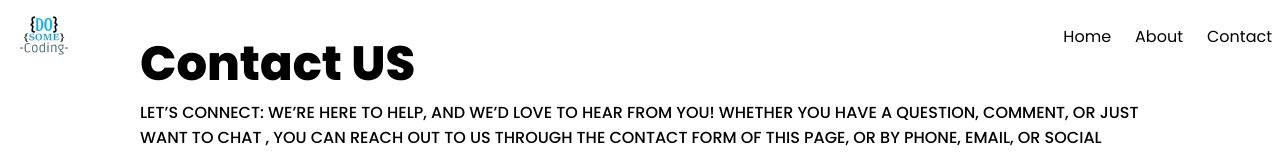
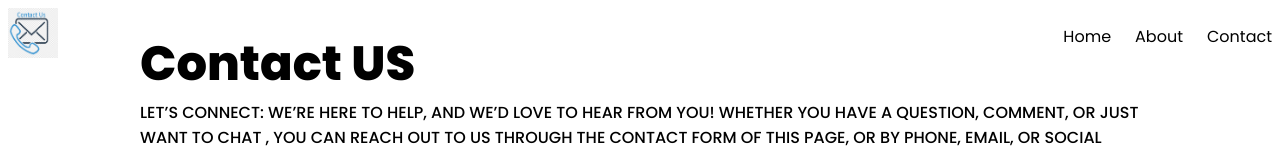
Before and after one commit to Akkash066/contactUsReactProject, a React (Vite) app: page / in a window 1280 px wide. Shown: the top 154 px of the page. Built offline with nearby package versions, Linux system fonts and the light colour scheme.

Commit message:
final touch

```diff
--- a/src/App.css
+++ b/src/App.css
@@ -3,8 +3,6 @@
 *{
   margin: 0;
 }
-
-
 body{
     font-family: "Poppins", serif;
 }
@@ -12,7 +10,6 @@ body{
   max-width: 1280px;
   margin: 0 auto;
 }
-
 .main_container{
   display: flex;
   height: calc(100vh - 72px);
--- a/src/App.jsx
+++ b/src/App.jsx
@@ -4,7 +4,6 @@ import ContactHeader from "./components/ContactHeader/ContactHeader";
 import ContactForm from './components/ContactForm/ContactForm';
 
 function App() {
-
   return (
     <>
       <Navigation />
@@ -12,7 +11,6 @@ function App() {
       <ContactHeader />
       <ContactForm />
       </main>
-
     </>
   )
 }
--- a/src/components/Navigation/Navigation.module.css
+++ b/src/components/Navigation/Navigation.css
@@ -10,3 +10,8 @@ nav{
     list-style-type: none;
     gap: 24px;
   }
+.logo img{
+    width: 50px;
+    height: 50px;
+    background: transparent;
+  }
--- a/src/components/Navigation/Navigation.jsx
+++ b/src/components/Navigation/Navigation.jsx
@@ -1,10 +1,10 @@
-import "./Navigation.module.css";
+import "./Navigation.css";
 
 const Navigation = () => {
   return (
     <nav className="container">
         <div className="logo">
-            <img src="/images/Frame 2 1.png" />
+            <img src="/images/contact_logo.png" />
         </div>
         <ul>
             <li>Home</li>
```
Also changed, not shown: src/components/ContactForm/ContactForm.jsx (+7 -7 lines), public/images/contact_logo.png (added).
